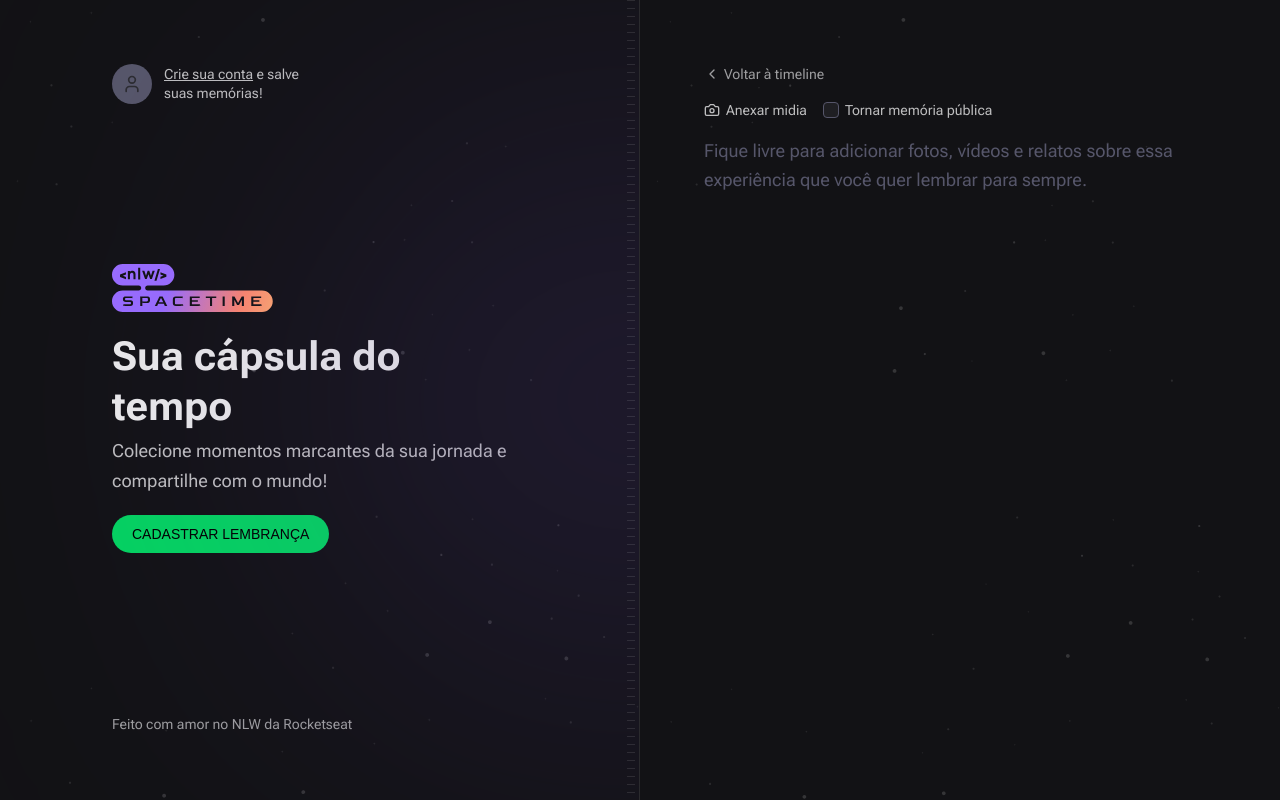
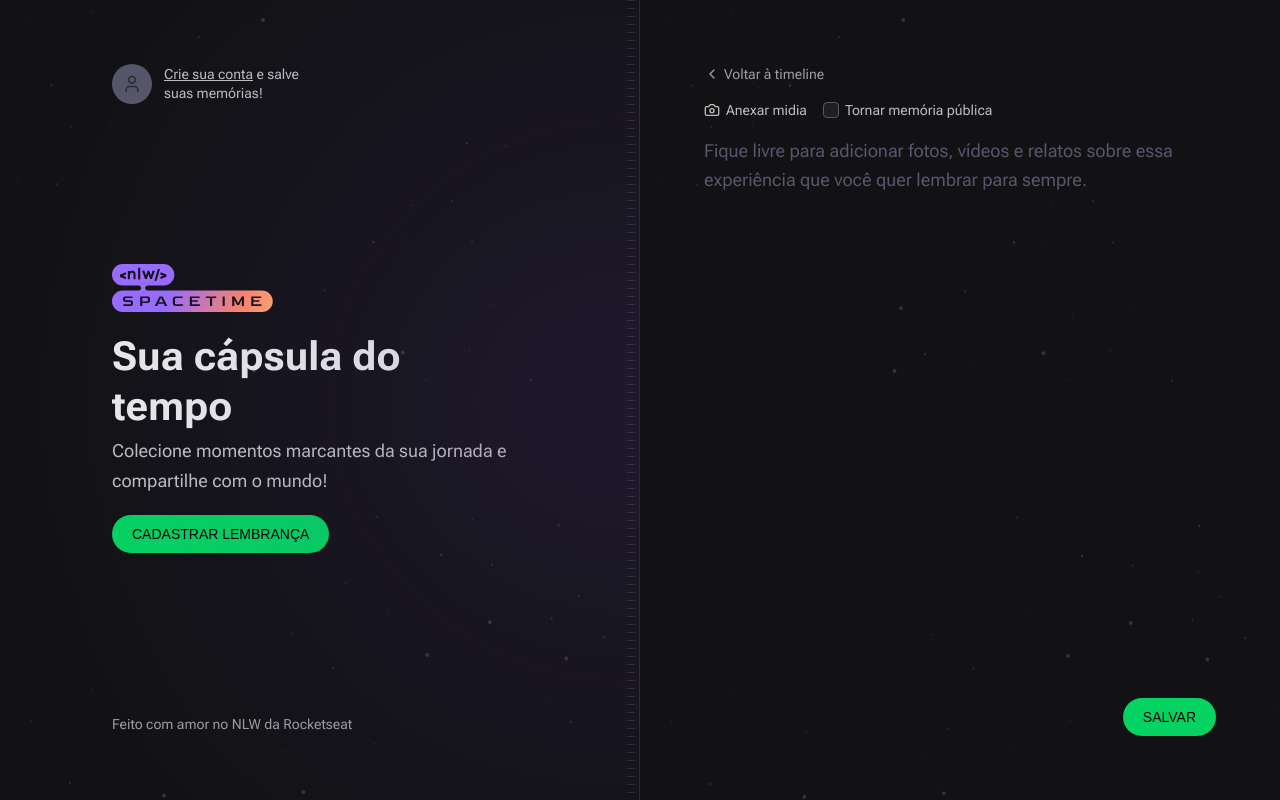
Before and after one commit to Victor-BwD/NLW-Spacetime, a Next.js app in the folder web/: page /memories/new in a window 1280 px wide. Built offline with nearby package versions, Linux system fonts and the light colour scheme; no server answers; a web font is replaced by a local one.

Commit message:
Create new memory function

```diff
--- a/web/package.json
+++ b/web/package.json
@@ -16,6 +16,7 @@
     "axios": "^1.4.0",
     "eslint": "8.40.0",
     "eslint-config-next": "13.4.2",
+    "js-cookie": "^3.0.5",
     "jwt-decode": "^3.1.2",
     "lucide-react": "^0.216.0",
     "next": "13.4.2",
@@ -28,6 +29,7 @@
   "devDependencies": {
     "@rocketseat/eslint-config": "^1.2.0",
     "@tailwindcss/forms": "^0.5.3",
+    "@types/js-cookie": "^3.0.3",
     "prettier-plugin-tailwindcss": "^0.3.0"
   }
 }
--- a/web/src/app/memories/new/page.tsx
+++ b/web/src/app/memories/new/page.tsx
@@ -1,5 +1,5 @@
-import { MediaPicker } from '@/components/MediaPicker'
-import { Camera, ChevronLeft } from 'lucide-react'
+import { NewMemoryForm } from '@/components/NewMemoryForm'
+import { ChevronLeft } from 'lucide-react'
 import Link from 'next/link'
 
 export default function NewMemory() {
@@ -13,37 +13,7 @@
         Voltar à timeline
       </Link>
 
-      <form className="flex flex-1 flex-col gap-2">
-        <div className="flex items-center gap-4">
-          <label
-            htmlFor="media"
-            className="hover: flex cursor-pointer items-center gap-1.5 text-sm text-gray-100 hover:text-gray-200"
-          >
-            <Camera className="h-4 w-4" />
-            Anexar midia
-          </label>
-          <label
-            htmlFor="isPublic"
-            className="flex items-center gap-1.5 text-sm text-gray-100 hover:text-gray-200"
-          >
-            <input
-              type="checkbox"
-              name="isPublic"
-              id="isPublic"
-              value="true"
-              className="h-4 w-4 rounded border-gray-400 bg-gray-700 text-purple-500"
-            ></input>
-            Tornar memória pública
-          </label>
-        </div>
-        <MediaPicker />
-        <textarea
-          name="content"
-          spellCheck={false}
-          className="w-full flex-1 resize-none rounded border-0 bg-transparent p-0 text-lg leading-relaxed text-gray-100 placeholder:text-gray-400 focus:ring-0"
-          placeholder="Fique livre para adicionar fotos, vídeos e relatos sobre essa experiência que você quer lembrar para sempre."
-        />
-      </form>
+      <NewMemoryForm />
     </div>
   )
 }
--- a/web/src/components/MediaPicker.tsx
+++ b/web/src/components/MediaPicker.tsx
@@ -19,6 +19,7 @@
     <>
       <input
         onChange={onFileSelected}
+        name="coverUrl"
         type="file"
         id="media"
         accept="image/*"
--- /dev/null
+++ b/web/src/components/NewMemoryForm.tsx
@@ -0,0 +1,91 @@
+'use client'
+
+import { Camera } from 'lucide-react'
+import { MediaPicker } from './MediaPicker'
+import { FormEvent } from 'react'
+import { api } from '@/lib/api'
+import Cookie from 'js-cookie'
+import { useRouter } from 'next/navigation'
+
+export function NewMemoryForm() {
+  const router = useRouter()
+
+  async function handleCreateMemory(event: FormEvent<HTMLFormElement>) {
+    event.preventDefault()
+
+    const formData = new FormData(event.currentTarget)
+
+    const fileToUpload = formData.get('coverUrl')
+
+    let coverUrl = ''
+
+    if (fileToUpload) {
+      const uploadFormData = new FormData()
+
+      uploadFormData.set('file', fileToUpload)
+
+      const uploadResponse = await api.post('/upload', uploadFormData)
+
+      coverUrl = uploadResponse.data.fileUrl
+    }
+
+    const token = Cookie.get('token')
+
+    await api.post(
+      '/memories',
+      {
+        coverUrl,
+        content: formData.get('content'),
+        isPublic: formData.get('isPublic'),
+      },
+      {
+        headers: {
+          Authorization: `Bearer ${token}`,
+        },
+      },
+    )
+
+    router.push('/')
+  }
+
+  return (
+    <form onSubmit={handleCreateMemory} className="flex flex-1 flex-col gap-2">
+      <div className="flex items-center gap-4">
+        <label
+          htmlFor="media"
+          className="hover: flex cursor-pointer items-center gap-1.5 text-sm text-gray-100 hover:text-gray-200"
+        >
+          <Camera className="h-4 w-4" />
+          Anexar midia
+        </label>
+        <label
+          htmlFor="isPublic"
+          className="flex items-center gap-1.5 text-sm text-gray-100 hover:text-gray-200"
+        >
+          <input
+            type="checkbox"
+            name="isPublic"
+            id="isPublic"
+            value="true"
+            className="h-4 w-4 rounded border-gray-400 bg-gray-700 text-purple-500"
+          ></input>
+          Tornar memória pública
+        </label>
+      </div>
+      <MediaPicker />
+      <textarea
+        name="content"
+        spellCheck={false}
+        className="w-full flex-1 resize-none rounded border-0 bg-transparent p-0 text-lg leading-relaxed text-gray-100 placeholder:text-gray-400 focus:ring-0"
+        placeholder="Fique livre para adicionar fotos, vídeos e relatos sobre essa experiência que você quer lembrar para sempre."
+      />
+
+      <button
+        type="submit"
+        className="inline-block self-end rounded-full bg-green-500 px-5 py-3 font-alt text-sm uppercase leading-none text-black hover:bg-green-600"
+      >
+        Salvar
+      </button>
+    </form>
+  )
+}
```
Also changed, not shown: 4 other files (tests, documents, lock files or other folders).
